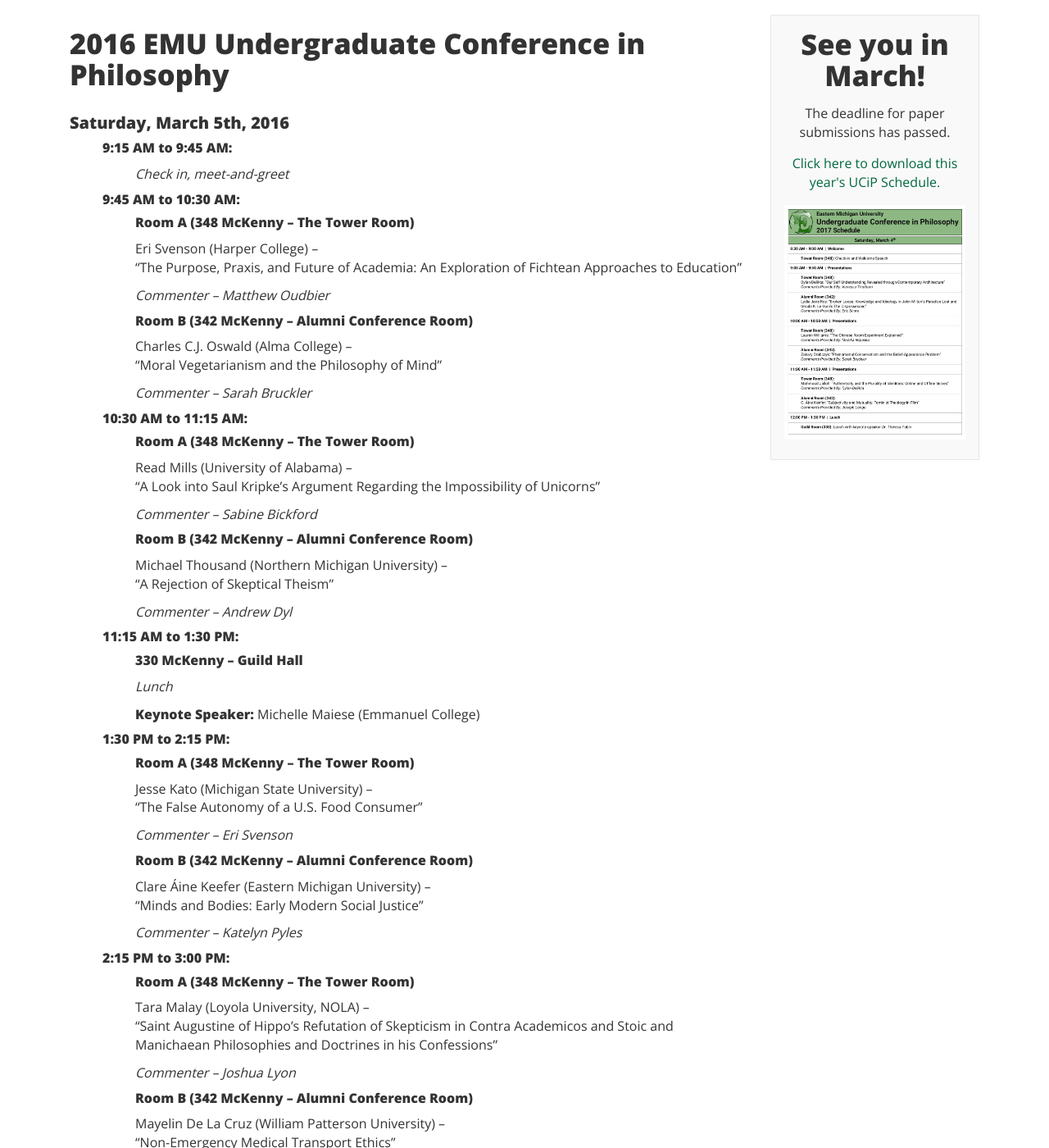
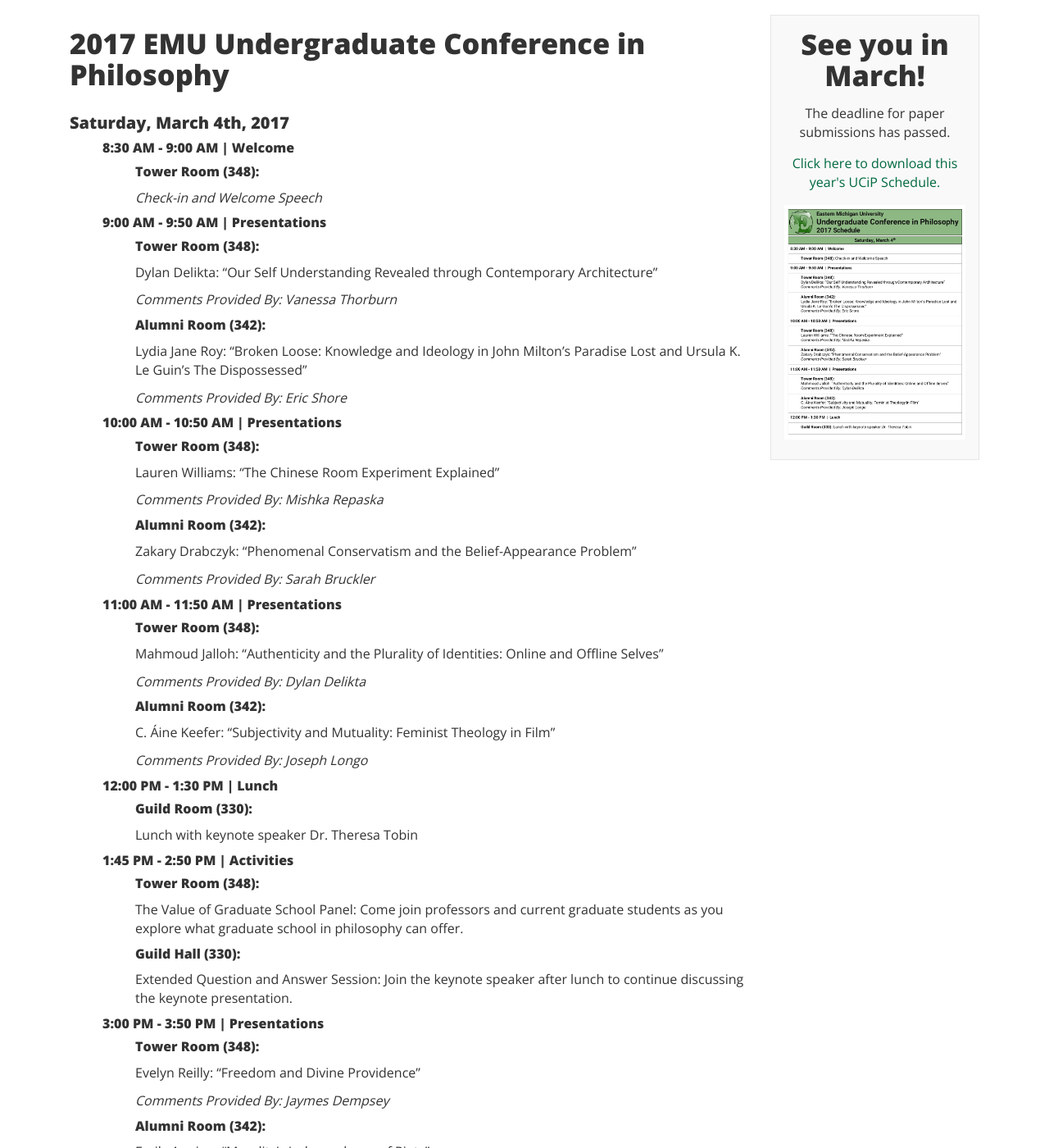
Before and after one commit to ucip/ucip.github.io, a Jekyll site: the page built from schedule.md, in a window 1280 px wide and 1400 px high, scrolled down 316 px. Shown: the whole window at 82% size. Built offline with Jekyll 4.4.1, drawn with Linux system fonts in a browser that asks for light colours; nearby versions of some CDN libraries; some of the changed text lies outside the part shown.

Commit message:
adding the 2017 schedule

```diff
--- a/schedule.md
+++ b/schedule.md
@@ -7,183 +7,211 @@
 
 <div class="container">
   <div class="col-sm-9 col-xs-12">
-    <h3 class="home-h3">2016 EMU Undergraduate Conference in Philosophy</h3>
+    <h3 class="home-h3">2017 EMU Undergraduate Conference in Philosophy</h3>
     <div>
-      <h4 class="schedule-header">Saturday, March 5th, 2016</h4>
+      <h4 class="schedule-header">Saturday, March 4th, 2017</h4>
       <ul class="schedule-list">
-        <li><h5>9:15 AM to 9:45 AM:</h5>
-          <ul class="schedule-list"><li><p><em>Check in, meet-and-greet</em></p></li></ul>
-        </li>
-        <li><h5>9:45 AM to 10:30 AM:</h5>
+        <li><h5>8:30 AM - 9:00 AM | Welcome</h5>
           <ul class="schedule-list">
-            <li><h5>Room A (348 McKenny &ndash; The Tower Room)</h5>
-              <p>Eri Svenson (Harper College) &ndash;<br> “The Purpose, Praxis, and Future of Academia: An Exploration of Fichtean Approaches to Education”</p>
-              <p><em>Commenter &ndash; Matthew Oudbier</em></p>
-            </li>
-            <li><h5>Room B (342 McKenny &ndash; Alumni Conference Room)</h5>
-              <p>Charles C.J. Oswald (Alma College) &ndash;<br> “Moral Vegetarianism and the Philosophy of Mind”</p>
-              <p><em>Commenter &ndash; Sarah Bruckler</em></p>
+            <li><h5>Tower Room (348):</h5>
+              <p><em>Check-in and Welcome Speech</em></p>
             </li>
           </ul>
         </li>
-        <li><h5>10:30 AM to 11:15 AM:</h5>
+        <li><h5>9:00 AM - 9:50 AM | Presentations</h5>
           <ul class="schedule-list">
-            <li><h5>Room A (348 McKenny &ndash; The Tower Room)</h5>
-              <p>Read Mills (University of Alabama) &ndash;<br> “A Look into Saul Kripke’s Argument Regarding the Impossibility of Unicorns”</p>
-              <p><em>Commenter &ndash; Sabine Bickford</em></p>
+            <li><h5>Tower Room (348):</h5>
+              <p>Dylan Delikta: “Our Self Understanding Revealed through Contemporary Architecture”</p>
+              <p><em>Comments Provided By: Vanessa Thorburn</em></p>
             </li>
-            <li><h5>Room B (342 McKenny &ndash; Alumni Conference Room)</h5>
-              <p>Michael Thousand (Northern Michigan University) &ndash;<br> “A Rejection of Skeptical Theism”</p>
-              <p><em>Commenter &ndash; Andrew Dyl</em></p>
+            <li><h5>Alumni Room (342):</h5>
+              <p>Lydia Jane Roy: “Broken Loose: Knowledge and Ideology in John Milton’s Paradise Lost and Ursula K. Le Guin’s The Dispossessed”</p>
+              <p><em>Comments Provided By: Eric Shore</em></p>
             </li>
           </ul>
         </li>
-        <li><h5>11:15 AM to 1:30 PM:</h5>
+        <li><h5>10:00 AM - 10:50 AM | Presentations</h5>
           <ul class="schedule-list">
-            <li><h5>330 McKenny &ndash; Guild Hall</h5>
-              <p><em>Lunch</em></p>
+            <li><h5>Tower Room (348):</h5>
+              <p>Lauren Williams: “The Chinese Room Experiment Explained”</p>
+              <p><em>Comments Provided By: Mishka Repaska</em></p>
             </li>
-            <li><p><b>Keynote Speaker:</b> Michelle Maiese (Emmanuel College)</p>
+            <li><h5>Alumni Room (342):</h5>
+              <p>Zakary Drabczyk: “Phenomenal Conservatism and the Belief-Appearance Problem”</p>
+              <p><em>Comments Provided By: Sarah Bruckler</em></p>
             </li>
           </ul>
         </li>
-        <li><h5>1:30 PM to 2:15 PM:</h5>
+        <li><h5>11:00 AM - 11:50 AM | Presentations</h5>
           <ul class="schedule-list">
-            <li><h5>Room A (348 McKenny &ndash; The Tower Room)</h5>
-              <p>Jesse Kato (Michigan State University) &ndash;<br> “The False Autonomy of a U.S. Food Consumer”</p>
-              <p><em>Commenter &ndash; Eri Svenson</em></p>
+            <li><h5>Tower Room (348):</h5>
+              <p>Mahmoud Jalloh: “Authenticity and the Plurality of Identities: Online and Offline Selves”</p>
+              <p><em>Comments Provided By: Dylan Delikta</em></p>
             </li>
-            <li><h5>Room B (342 McKenny &ndash; Alumni Conference Room)</h5>
-              <p>Clare Áine Keefer (Eastern Michigan University) &ndash;<br> “Minds and Bodies: Early Modern Social Justice”</p>
-              <p><em>Commenter &ndash; Katelyn Pyles</em></p>
+            <li><h5>Alumni Room (342):</h5>
+              <p>C. Áine Keefer: “Subjectivity and Mutuality: Feminist Theology in Film”</p>
+              <p><em>Comments Provided By: Joseph Longo</em></p>
             </li>
           </ul>
         </li>
-        <li><h5>2:15 PM to 3:00 PM:</h5>
+        <li><h5>12:00 PM - 1:30 PM | Lunch</h5>
           <ul class="schedule-list">
-            <li><h5>Room A (348 McKenny &ndash; The Tower Room)</h5>
-              <p>Tara Malay (Loyola University, NOLA) &ndash;<br> “Saint Augustine of Hippo’s Refutation of Skepticism in Contra Academicos and Stoic and Manichaean Philosophies and Doctrines in his Confessions”</p>
-              <p><em>Commenter &ndash; Joshua Lyon</em></p>
-            </li>
-            <li><h5>Room B (342 McKenny &ndash; Alumni Conference Room)</h5>
-              <p>Mayelin De La Cruz (William Patterson University) &ndash;<br> “Non-Emergency Medical Transport Ethics”</p>
-              <p><em>Commenter &ndash; Ryan Dau</em></p>
+            <li><h5>Guild Room (330):</h5>
+              <p>Lunch with keynote speaker Dr. Theresa Tobin</p>
             </li>
           </ul>
         </li>
-        <li><h5>3:00 PM to 3:45 PM:</h5>
+        <li><h5>1:45 PM - 2:50 PM | Activities</h5>
           <ul class="schedule-list">
-            <li><h5>Room A (348 McKenny &ndash; The Tower Room)</h5>
-              <p>Matthew Oudbier (Grand Valley State University) &ndash;<br> “Strong and Weak Covenants: Counter to Contradictions and Circularity in Hobbes”</p>
-              <p><em>Commenter &ndash; Daniel Fuhst</em></p>
+            <li><h5>Tower Room (348):</h5>
+              <p>The Value of Graduate School Panel: Come join professors and current graduate students as you explore what graduate school in philosophy can offer.</p>
             </li>
-            <li><h5>Room B (342 McKenny &ndash; Alumni Conference Room)</h5>
-              <p>Xinyue Claudia Tong (Emory University) &ndash;<br> “Beyond Kindness and Malice”</p>
-              <p><em>Commenter &ndash; Dylan Delikta</em></p>
+            <li><h5>Guild Hall (330):</h5>
+              <p>Extended Question and Answer Session: Join the keynote speaker after lunch to continue discussing the keynote presentation.</p>
             </li>
           </ul>
         </li>
-        <li><h5>3:45 PM to 4:00 PM:</h5>
+        <li><h5>3:00 PM - 3:50 PM | Presentations</h5>
           <ul class="schedule-list">
-            <li><p><em>Break for Refreshments</em></p></li>
-          </ul>
-        </li>
-        <li><h5>4:00 PM to 4:45 PM:</h5>
-          <ul class="schedule-list">
-            <li><h5>Room A (348 McKenny &ndash; The Tower Room)</h5>
-              <p>Margaret Macknick-Champion (Eastern Michigan University) &ndash;<br> “Emilie du Chatelet and the Optimism of Knowledge”</p>
-              <p><em>Commenter &ndash; Clare Áine Keefer</em></p>
+            <li><h5>Tower Room (348):</h5>
+              <p>Evelyn Reilly: “Freedom and Divine Providence”</p>
+              <p><em>Comments Provided By: Jaymes Dempsey</em></p>
             </li>
-            <li><h5>Room B (342 McKenny &ndash; Alumni Conference Room)</h5>
-              <p>Yossra Mohammed Hamouda (American University in Cairo) &ndash;<br> “Towards a Non-Objective Solution to the Problem of Other Minds”</p>
-              <p><em>Commenter &ndash; Trent McClain</em></p>
+            <li><h5>Alumni Room (342):</h5>
+              <p>Emily Aquino: “Morality’s Independence of Piety”</p>
+              <p><em>Comments Provided By: Ilyana Ilieva</em></p>
             </li>
           </ul>
         </li>
-        <li><h5>4:45 PM to 5:30 PM:</h5>
+        <li><h5>4:00 PM - 4:50 PM | Presentations</h5>
           <ul class="schedule-list">
-            <li><h5>Room A (348 McKenny &ndash; The Tower Room)</h5>
-              <p>K. Raleigh Hansen (Washington State University) &ndash;<br> “Predicting the Truth: Overcoming problems with Popper’s Verisimilitude Through Model Selection Criteria”</p>
-              <p><em>Commenter &ndash; Katie Coulter</em></p>
+            <li><h5>Tower Room (348):</h5>
+              <p>Tyler Porter: “A Necessary Extension on the Refutation of the Ontological Argument”</p>
+              <p><em>Comments Provided By: Evelyn Reilly</em></p>
             </li>
-            <li><h5>Room B (342 McKenny &ndash; Alumni Conference Room)</h5>
-              <p>Ryan Dau (Albion College) &ndash;<br> “On the Moral Permissibility of Suicide”</p>
-              <p><em>Commenter &ndash; Mohammed Elshafie</em></p>
+            <li><h5>Alumni Room (342):</h5>
+              <p>Arian Kambakhsh: “Subjective Experience As What Matters in Life”</p>
+              <p><em>Comments Provided By: Emily Aquino</em></p>
+            </li>
+          </ul>
+        </li>
+        <li><h5>5:00 PM - 5:50 PM | Presentations</h5>
+          <ul class="schedule-list">
+            <li><h5>Tower Room (348):</h5>
+              <p>Zanudin Bhullar: “A Practical Demonstration of Time Traveling Paradoxes”</p>
+              <p><em>Comments Provided By: Trent McClain</em></p>
+            </li>
+            <li><h5>Alumni Room (342):</h5>
+              <p>Zach Thornton: “A Remedy of Counterpart Theory”</p>
+              <p><em>Comments Provided By: Ryan Wiseman</em></p>
             </li>
           </ul>
         </li>
         <br>
-        <li><p><em>Feeling Hungry? Head to Sidetrack Bar and Grill!</em></p></li>
-        <li><p><em>Show your Name Tag from the Conference to your server and get 15% off your meal!</em></p></li>
-        <li><p><em>Sidetrack Bar and Grill is located at <b>56 E Cross St, Ypsilanti, MI 48197</b></em></p></li>
+        <li><h5>Dinner on one’s own:</h5>
+          <ul class="schedule-list">
+            <li>
+              <p>Dinner is not provided; however, local students will be dining at Tower Inn.</p>
+              <p>Tower Inn is located at <b>701 W Cross St, Ypsilanti, MI 48197</b></p>
+            </li>
+          </ul>
+        </li>
       </ul>
     </div>
     <hr>
     <div class="day-2">
-      <h4 class="schedule-header">Sunday, March 6th, 2016</h4>
+      <h4 class="schedule-header">Sunday, March 5th, 2017</h4>
       <ul class="schedule-list">
-        <li><h5>9:15 AM to 9:45 AM:</h5>
-          <ul class="schedule-list"><li><p><em>Check in</em></p></li></ul>
-        </li>
-        <li><h5>9:45 AM to 10:30 AM:</h5>
+        <li><h5>8:30 AM - 9:00 AM | Welcome</h5>
           <ul class="schedule-list">
-            <li><h5>Room A (348 McKenny &ndash; The Tower Room)</h5>
-              <p>Zakary Drabczyk (Grand Valley State University) &ndash;<br> “Moral Realism, Religion, and the Abolitionist Solution”</p>
-              <p><em>Commenter &ndash; Alexandra Gustafson</em></p>
-            </li>
-            <li><h5>Room B (342 McKenny &ndash; Alumni Conference Room)</h5>
-              <p>Katie Coulter (Eastern Michigan University) &ndash;<br> “Searching for Ethics' Grounding: A Case for Moral Feeling and the Human Relationship to Nature”</p>
-              <p><em>Commenter &ndash; Adam Moody</em></p>
+            <li><h5>Tower Room (348):</h5>
+              <p><em>Check-in and Welcome Speech</em></p>
             </li>
           </ul>
         </li>
-        <li><h5>10:30 AM to 10:45 AM:</h5>
+        <li><h5>9:00 AM - 9:50 AM | Presentations</h5>
           <ul class="schedule-list">
-            <li><p><em>Break</em></p></li>
-          </ul>
-        </li>
-        <li><h5>10:45 AM to 11:30 AM:</h5>
-          <ul class="schedule-list">
-            <li><h5>Room A (348 McKenny &ndash; The Tower Room)</h5>
-              <p>Brandon Wright (Grand Valley State University) &ndash;<br> “No Soft Doctrine: Royce on the Problem of Evil”</p>
-              <p><em>Commenter &ndash; Greg Woodring</em></p>
+            <li><h5>Tower Room (348):</h5>
+              <p>See other rooms.</p>
             </li>
-            <li><h5>Room B (342 McKenny &ndash; Alumni Conference Room)</h5>
-              <p>Alexandra Gustafson (The College of Wooster) &ndash;<br> “The Language of Poetry”</p>
-              <p><em>Commenter &ndash; Read Mills</em></p>
+            <li><h5>Alumni Room (342):</h5>
+              <p>Sarah Bruckler: “Is it solipsistic in here, or is it just me?”</p>
+              <p><em>Comments Provided By: Lauren Williams</em></p>
             </li>
           </ul>
         </li>
-        <li><h5>11:30 AM to 12:15 PM:</h5>
+        <li><h5>10:00 AM - 10:50 AM | Presentations</h5>
           <ul class="schedule-list">
-            <li><h5>Room A (348 McKenny &ndash; The Tower Room)</h5>
-              <p>Danielle Clevenger (Eastern Michigan University) &ndash;<br> “The Science of Communication”</p>
-              <p><em>Commenter &ndash; Michael Kong</em></p>
+            <li><h5>Tower Room (348):</h5>
+              <p>Mackenzie Bouverat: “Belief, Basic Action, and Justification: Explaining Doxastic Involuntarism”</p>
+              <p><em>Comments Provided By: Isabella Carlson</em></p>
             </li>
-            <li><h5>Room B (342 McKenny &ndash; Alumni Conference Room)</h5>
-              <p>Mohammed Elshafie (University of Michigan) &ndash;<br> “Maimon’s Philosophical Project”</p>
-              <p><em>Commenter &ndash; Chanda Victoria</em></p>
+            <li><h5>Alumni Room (342):</h5>
+              <p>Ilyana Ilieva: “On the Juxtaposition of Epistemologies: From Al-Ghazali to Edmund Husserl”</p>
+              <p><em>Comments Provided By: Cody Myers</em></p>
             </li>
           </ul>
         </li>
-        <li><h5>12:15 AM to 1:30 PM:</h5>
+        <li><h5>11:00 AM - 11:50 AM | Presentations</h5>
           <ul class="schedule-list">
-            <li><h5>330 McKenny &ndash; Guild Hall</h5>
-              <p><em>Lunch</em></p>
+            <li><h5>Tower Room (348):</h5>
+              <p>Cody Myers: “Feminism and Disability”</p>
+              <p><em>Comments Provided By: Mitchell DeVore</em></p>
+            </li>
+            <li><h5>Alumni Room (342):</h5>
+              <p>Gina Gaebl: “On the Liberation of all Women: Socialist Feminism and Materialist Ecofeminism”</p>
+              <p><em>Comments Provided By: Sabine Bickford</em></p>
             </li>
           </ul>
         </li>
-        <li><h5>1:30 PM to 2:15 PM:</h5>
+        <li><h5>12:00 PM - 1:00 PM | Lunch</h5>
           <ul class="schedule-list">
-            <li><h5>Room A (348 McKenny &ndash; The Tower Room)</h5>
-              <p>Jacob Deutsch (Eastern Michigan University) &ndash;<br> “No Subject Left Behind: An Audit of Philosophy in a STEM Society”</p>
-              <p><em>Commenter &ndash; Zakary Drabczyk</em></p>
+            <li><h5>Guild Room (330):</h5>
+              <p>Lunch</p>
             </li>
           </ul>
         </li>
-        <li><h5>2:15 PM to 3:00 PM:</h5>
+        <li><h5>1:00 PM - 1:50 PM | Presentations</h5>
           <ul class="schedule-list">
-            <li><p><em>Closing Ceremony</em></p></li>
+            <li><h5>Tower Room (348):</h5>
+              <p>Wendy Wang: “Ethics of Medical Disclosure: Theory, Praxis, and Future Directions”</p>
+              <p><em>Comments Provided By: Natalie Anderson</em></p>
+            </li>
+            <li><h5>Tower Room (348):</h5>
+              <p>Andrew Beddow: “Freedom, Moral Territory, and Rights”</p>
+              <p><em>Comments Provided By: Ashley Jordan</em></p>
+            </li>
+          </ul>
+        </li>
+        <li><h5>2:00 PM - 2:50 PM | Presentations</h5>
+          <ul class="schedule-list">
+            <li><h5>Tower Room (348):</h5>
+              <p>Mishka Repaska: “On Longino's Conception of Objectivity in Science”</p>
+              <p><em>Comments Provided By: Blake Trinske</em></p>
+            </li>
+            <li><h5>Alumni Room (342):</h5>
+              <p>Brandon Flynn: “How Morally Hazardous Circumstances Led to Financial Crisis in 2008”</p>
+              <p><em>Comments Provided By: Deborah Hansen</em></p>
+            </li>
+          </ul>
+        </li>
+        <li><h5>3:00 PM - 3:50 PM | Presentations</h5>
+          <ul class="schedule-list">
+            <li><h5>Tower Room (348):</h5>
+              <p>Isabella Carlsson: “Risk: Not a Consequence</p>
+              <p><em>Comments Provided By: Brandon Sampson</em></p>
+            </li>
+            <li><h5>Alumni Room (342):</h5>
+              <p>Hailey Hawes: “The Kantian Solution to Hegel's Primitive Problem of Mutual Recognition”</p>
+              <p><em>Comments Provided By: Nathan Cox</em></p>
+            </li>
+          </ul>
+        </li>
+        <li><h5>4:00 PM - 4:50 PM | Closing</h5>
+          <ul class="schedule-list">
+            <li><h5>Tower Room (348):</h5>
+              <p>Closing awards</p>
+            </li>
           </ul>
         </li>
       </ul>
```
